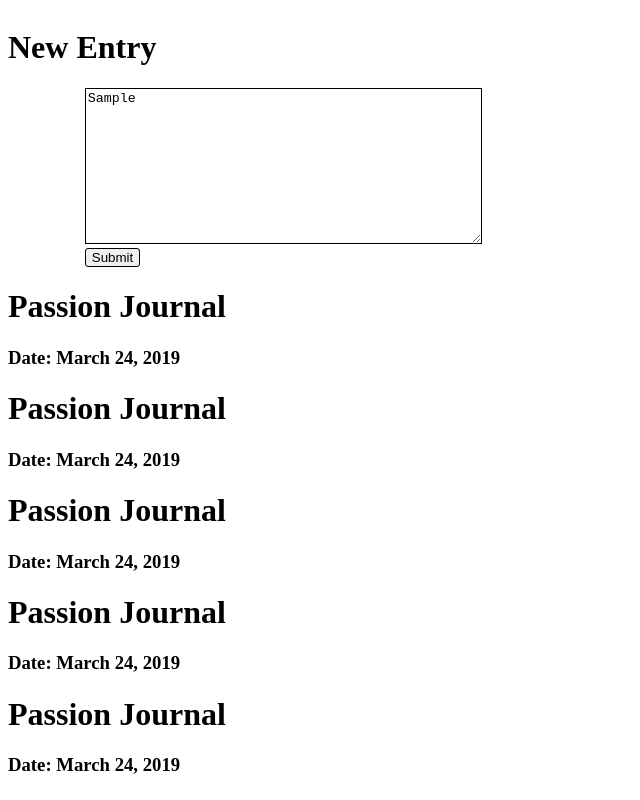
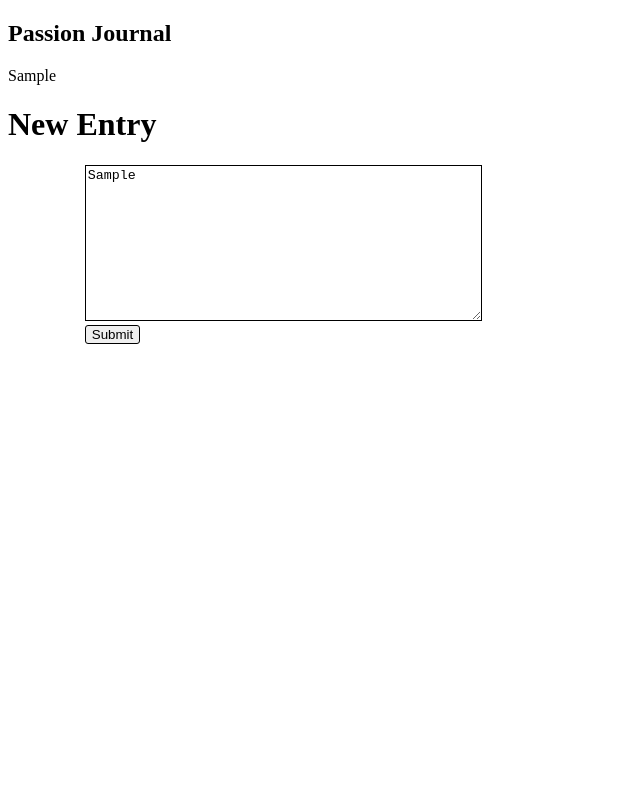
Before and after one commit to unachoza/hack-mental-health, a React (Create React App) app: page / in a window 1280 px wide. Both pictures are taken after typing "Sample" into the empty fields and a click on the input "Submit". Shown: the top 800 px of the page, without its empty margins (0-640 px from the left). Built offline with nearby package versions, Linux system fonts and the light colour scheme; the HTML template or start-up script is replaced by a standard one.

Commit message:
journal entry rendering props

```diff
--- a/src/components/App.js
+++ b/src/components/App.js
@@ -1,6 +1,6 @@
 import React, { Component } from 'react'
 import JournalEntry from './JournalEntry'
-import EntryList from './EntryList'
+// import EntryList from './EntryList'
 import NewEntry from './NewEntry'
 import '../App.css'
 
@@ -18,7 +18,7 @@ class App extends Component {
         return (
             <div>
                 <NewEntry />
-                <EntryList/>
+                {/* <EntryList/> */}
             </div>
 
         )
--- a/src/components/EntryList.js
+++ b/src/components/EntryList.js
@@ -2,20 +2,35 @@ import React, { Component } from 'react'
 import JournalEntry from './JournalEntry'
 import './EntryList.css'
 
-const EntryList = () => {
+class EntryList extends Component{
+    constructor(props) {
+    super(props)
+    }
+    render() {
+        return (
+            <section className="entries">
+                {this.state.entries.map((entry ,i) => {
+                    return(
+                        <JournalEntry entry={entry} key={i}
+                        index={i}/>
+                    )
+                }).reverse()}
+            </section>)
+    }
 
 
 
-    const renderedList = []
-    for (let i = 0; i < 10; i++){
-        renderedList.push(<JournalEntry/>)
-    }
-    return (
 
-        <div>
-            {renderedList}
-        </div>
-    )
+    // const renderedList = []
+    // for (let i = 0; i < 10; i++){
+    //     renderedList.push(<JournalEntry/>)
+    // }
+    // return (
+
+    //     <div>
+    //         {renderedList}
+    //     </div>
+    // )
 }
 
 export default EntryList
--- a/src/components/JournalEntry.js
+++ b/src/components/JournalEntry.js
@@ -1,26 +1,28 @@
 import React, { Component } from 'react'
-import JournalContent from './JournalContent'
+import NewEntry from './NewEntry'
 
 
-class JournalEntry extends Component{
-    constructor() {
-        super()
+
+   class JournalEntry extends Component{
+    constructor(props) {
+        super(props)
         this.state = {
             editing: false,
-            entry: {}
+            entry: { text: ""}
 
         }
+        console.log("this is state:", this.state, "this is props", this.props)
     }
     render() {
         return(
         <div>
                 <h1>Passion Journal</h1>
                 <div className="journal-entry">
-                    <div className="day">
+                    {/* <div className="day">
                         <h3>Date: March 24, 2019</h3>
-                    </div>
+                    </div> */}
                     <div className="text">
-                        <p>{this.state.entry.text}</p>
+                        <p>{this.props.entry}</p>
                     </div>
                 </div>
           </div>
--- a/src/components/NewEntry.js
+++ b/src/components/NewEntry.js
@@ -1,4 +1,5 @@
 import React, { Component } from 'react'
+import JournalEntry from './JournalEntry'
 import './NewEntry.css'
 
 class NewEntry extends Component {
@@ -9,6 +10,7 @@ class NewEntry extends Component {
             entries: []
 
         }
+
     }
 
     handleJournalInput = (e) => {
@@ -31,6 +33,15 @@ class NewEntry extends Component {
     render() {
         return (
             <div>
+            <section className="entries">
+                {this.state.entries.map((entry ,i) => {
+                    return(
+                        <JournalEntry entry={this.state.entry} key={i}
+                        index={i}/>
+                    )
+                }).reverse()}
+            </section>
+            <div>
                 <h1>New Entry</h1>
                 <form onSubmit={this.handleJournalSubmit}>
 
@@ -38,6 +49,7 @@ class NewEntry extends Component {
                     <br />
                     <input className="submit-button" type="submit" value="Submit"></input>
                 </form>
+                </div>
             </div>
         )
 }
```
